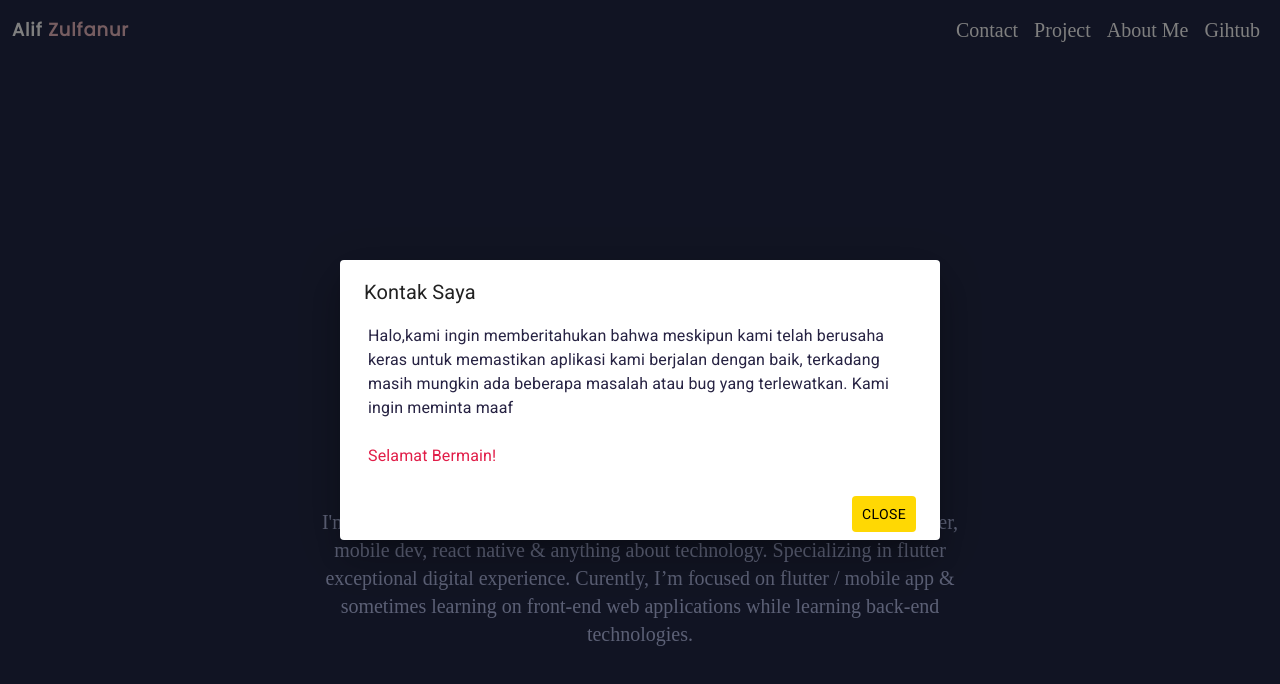
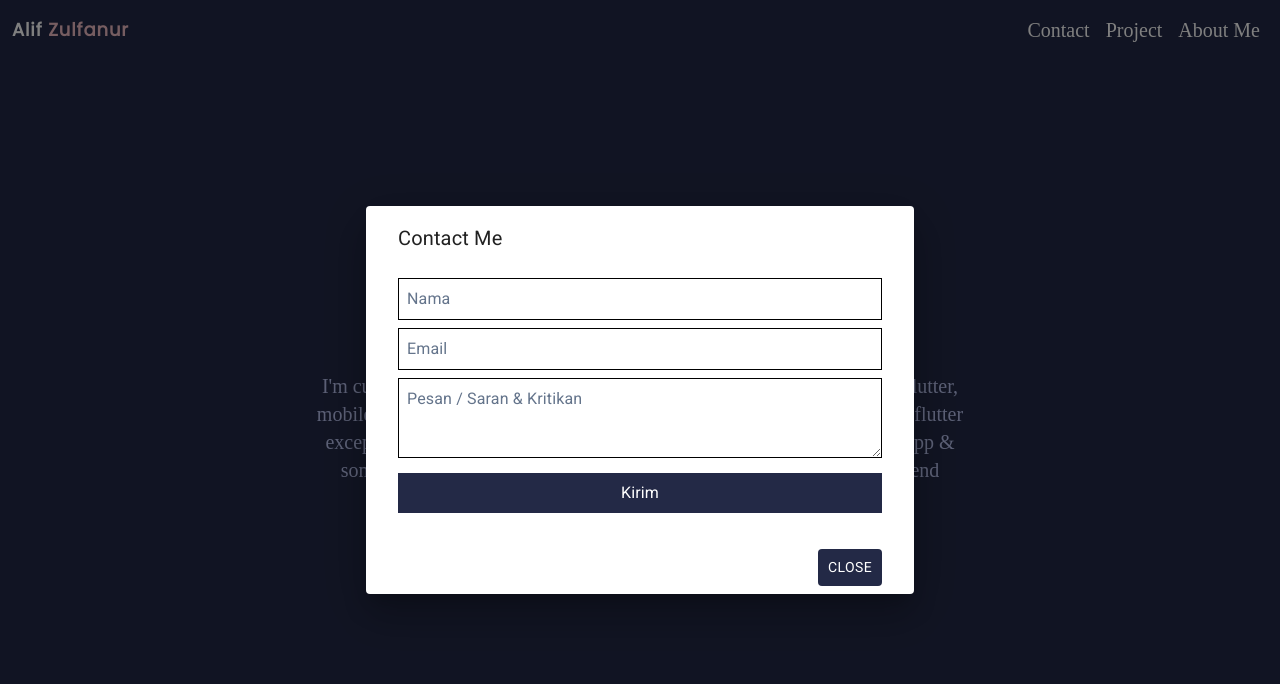
Before and after one commit to f0ursecond/myportfolio, a React (Create React App) app: page / in a window 1280 px wide. Both pictures are taken after a click on the item "Contact". Shown: the top 684 px of the page. Built offline with nearby package versions, Linux system fonts and the light colour scheme; a web font is replaced by a local one.

Commit message:
addproject

```diff
--- a/src/components/Header.js
+++ b/src/components/Header.js
@@ -4,9 +4,9 @@ import Zoom from "react-reveal/Zoom";
 
 function Header() {
   return (
-    <div className=" w-full  max-h-fit p-4   text-center ">
-      <div className="container max-w-fit w-full mx-auto p-2 ">
-        <div className=" mt-64">
+    <div className=" w-full max-h-fit p-4 text-center ">
+      <div className="container  max-w-fit h-auto w-full mx-auto p-2 ">
+        <div className="mt-56  lg:mt-36 ">
           <Zoom>
             <div className="">
               <p className="uppercase lg:text-sm text-1xl tracking-widest text-[#b8c1ec] py-4 ">
@@ -15,13 +15,13 @@ function Header() {
               <h1 className="text-base lg:text-4xl text-[25px] text-white font-poppins font-bold -tracking-tighter px-4">
                 Hi,I'm <span className="text-[#eebbc3]">Alif Zulfanur</span>
               </h1>
-              <div className="flex mt-4 text-center justify-center">
+              <div className="flex lg:mt-2 mt-0 text-center justify-center">
                 <div className="mt-2 lg:mt-0">
-                  <h1 className="text-[25px] text-base lg:text-4xl text-white font-poppins font-bold -tracking-tighter px-2">
+                  <h1 className="lg:text-[25px] text-base  text-white font-poppins font-bold -tracking-tighter">
                     I want to be{" "}
                     <span>
                       <Typed
-                        className="text-base lg:text-4xl text-[25px] text-[#eebbc3] font-poppins font-bold -tracking-tighter "
+                        className="text-base lg:text-[25px] text-[#eebbc3] font-poppins font-bold -tracking-tighter "
                         strings={[
                           "Mobile Developer",
                           "Front-End Developer",
@@ -38,9 +38,9 @@ function Header() {
               <div className="desc  p-2 h-62">
                 <p className="py-4 text-[#b8c1ec] lg:w-[55%] w-auto  sm:max-w-[70%]  max-w-sm text-lg lg:text-xl m-auto font-Delius">
                   I'm currently as a student who interesting for a front-end web
-                  developer, flutter, mobile dev, react native & anything about
-                  technology. Specializing in flutter exceptional digital
-                  experience. Curently, I’m focused on flutter / mobile app &
+                  developer, flutter, mobile dev, react native & Multi-Platform App Developer.
+                  Specializing in flutter exceptional digital experience.
+                  Curently, I’m focused on flutter / mobile app &
                   sometimes learning on front-end web applications while
                   learning back-end technologies.
                 </p>
--- a/src/components/Navbar.js
+++ b/src/components/Navbar.js
@@ -8,7 +8,6 @@ function Navbar() {
     { name: <Kontak />, link: "" },
     { name: "Project", link: "/project" },
     { name: "About Me", link: "/about" },
-    { name: "Gihtub", link: "/" },
   ];
 
   return (
--- a/src/components/Project.js
+++ b/src/components/Project.js
@@ -5,43 +5,50 @@ import card from "./images/card-top.jpg";
 function Project() {
   let projects = [
     {
-      name: "Contact",
-      link: "/contact",
-      description: "Projek Aplikasi",
+      name: "The Cursed Night At School",
+      link: "https://cursed-night.netlify.app/",
+      description: "Project membuat webiste untuk tugas akhir sekolah yaitu project game. Disini saya sebagai frontend developer ",
       image: card,
-      tag: "Flutter App",
+      tag: "React JS & Tailwindcss",
     },
     {
-      name: "Project",
-      link: "/project",
-      description: "Projek Website",
+      name: "Al Quran App",
+      link: "https://github.com/f0ursecond/quran_app",
+      description: "Projek Aplikasi Android yaitu membuat AL Quran App, ini sebenarnya belom 100% jadi karena saya hanya mencoba untuk fetch API dari internet saja",
       image: card,
-      tag: "Website App",
+      tag: "Flutter",
     },
     {
-      name: "Project",
-      link: "/project",
-      description: "Projek Website",
+      name: "Login Page with Firebase",
+      link: "https://github.com/f0ursecond/login-ui-firebase",
+      description: "Projek Aplikasi Android membuat page login dengan memadukan authentication menggunakan Firebase",
       image: card,
-      tag: "Website App",
+      tag: "Flutter",
     },
     {
-      name: "Project",
-      link: "/project",
-      description: "Projek Website",
+      name: "CRUD menggunakan PHP Native",
+      link: "https://github.com/f0ursecond/cafe",
+      description: "Projek Website sekolah membuat smart cafe, menggunakan php native dan Tailwind CSS",
       image: card,
-      tag: "Website App",
+      tag: "Tailwindcss & Php Native",
     },
     {
-      name: "Project",
-      link: "/project",
-      description: "Projek Website",
+      name: "Simple login page UI",
+      link: "/https://github.com/f0ursecond/loginapp",
+      description: "Projek Aplikasi login sederhana, hanya menggunakan if else saja , karena ini pertama kali saya menggunakan android studio dan java",
       image: card,
-      tag: "Website App",
+      tag: "Java & Android Studio",
+    },
+    {
+      name: "Membuat Rest API menggunakan express dan sequelize",
+      link: "https://github.com/f0ursecond/rest-api",
+      description: "Projek restapi sederhana, untuk sekadar penasaran bagaimana sebenarnya api bisa terbuat",
+      image: card,
+      tag: "Javascript & NodeJS & Express & Mysql",
     },
   ];
   return (
-    <div className=" h-auto mt-32 lg:mt-0">
+    <div className=" h-auto mt-6 lg:mt-0">
       <div className="container  mx-auto w-full h-full p-2 flex justify-start items-center">
         <div className="p-2 mx-auto">
           <Bounce left>
@@ -60,7 +67,9 @@ function Project() {
                     alt="Sunset in the mountains"
                   ></img>
                   <div class="px-6 py-4">
-                    <div class="font-bold text-xl mb-2">{e.name}</div>
+                    <div class="font-bold text-xl mb-2">
+                      <a className="hover:text-sky-500" href={e.link} target="blank">{ e.name }</a>
+                    </div>
                     <p class="text-gray-700 text-base">{e.description}</p>
                   </div>
                   <div class="px-6 pt-4 pb-2">
@@ -72,8 +81,6 @@ function Project() {
               ))}
             </div>
           </Bounce>
-
-          <br></br>
         </div>
       </div>
     </div>
--- a/src/components/modal/Kontak.js
+++ b/src/components/modal/Kontak.js
@@ -11,43 +11,106 @@ import {
 import { useState } from "react";
 
 function Kontak() {
+
+  const [loading, setLoading] = useState(false);
+
+  async function insertData() {
+
+    setLoading(true)
+    setTimeout(() => {
+      console.log('Loadingg....')
+    }, 1000);
+
+
+  }
+
   const [open, setOpen] = useState(false);
+
   return (
     <>
       <div onClick={() => setOpen(true)}>
         <p className="cursor-pointer">Contact</p>
       </div>
       <Dialog
+        style={{
+          width: '100%',
+        }}
         open={open}
         onClose={() => setOpen(false)}
         aria-labelledby="dialog-title"
         aria-describedby="dialog-description"
       >
-        <DialogTitle id="dialog-title">Kontak Saya</DialogTitle>
+        <DialogTitle id="dialog-title">
+          <div className="px-2">
+            <p>Contact Me</p>
+          </div>
+        </DialogTitle>
         <DialogContent>
           <DialogContentText>
-            <div className="lg:mx-0 mx-auto">
-              <p className="text-[#272343] px-1 text-left justify-start">
-                Halo,kami ingin memberitahukan bahwa meskipun kami telah
-                berusaha keras untuk memastikan aplikasi kami berjalan dengan
-                baik, terkadang masih mungkin ada beberapa masalah atau bug yang
-                terlewatkan. Kami ingin meminta maaf
-              </p>
-            </div>
-            <br></br>
-            <h2 className="px-1 text-rose-600">Selamat Bermain!</h2>
+            {
+              <>
+              <div className="lg:w-[500px] w-auto">
+                <form action="" method="post" onSubmit={insertData} >
+                  <div className=" p-2">
+                    <table className=" w-[100%]  p-2 ">
+                      <tr>
+                        <input
+                          name="name"
+                          required
+                          type="text"
+                          placeholder="Nama"
+                          className="p-2 border border-black w-[100%] placeholder:text-slate-500 text-black"
+                        ></input>
+                      </tr>
+                      <tr>
+                        <input
+                          name="email"
+                          required
+                          type="email"
+                          placeholder="Email"
+                          className="p-2 border border-black mt-2 w-[100%] placeholder:text-slate-500 text-black"
+                        ></input>
+                      </tr>
+                      <tr>
+                        <textarea
+                          name="message"
+                          required
+                          type="text"
+                          placeholder="Pesan / Saran & Kritikan"
+                          className="p-2 border border-black mt-2 h-20 w-[100%] placeholder:text-slate-500 text-black "
+                        ></textarea>
+                      </tr>
+                      <tr>
+                        <button onClick={insertData} className="bg-[#232946] text-white mt-2 flex py-2 w-full hover:shadow-lg duration-200">
+
+                            {
+                              loading
+                                ? <p className="mx-auto"> Loading .... </p>
+                                : <p className="mx-auto"> Kirim </p>
+                            }
+
+                        </button>
+                      </tr>
+                    </table>
+                  </div>
+                </form>
+              </div>
+            </>
+            }
+
           </DialogContentText>
         </DialogContent>
         <DialogActions>
-          <div className="justify-end mr-4">
+          <div className="justify-end mr-6">
             <Button
+
               style={{
                 float: "left",
-                backgroundColor: "#ffd803",
+                backgroundColor: "#232946",
               }}
               onClick={() => setOpen(false)}
             >
-              <p className="text-black">Close</p>
+              <p className="text-white">Close</p>
             </Button>
           </div>
         </DialogActions>
```
